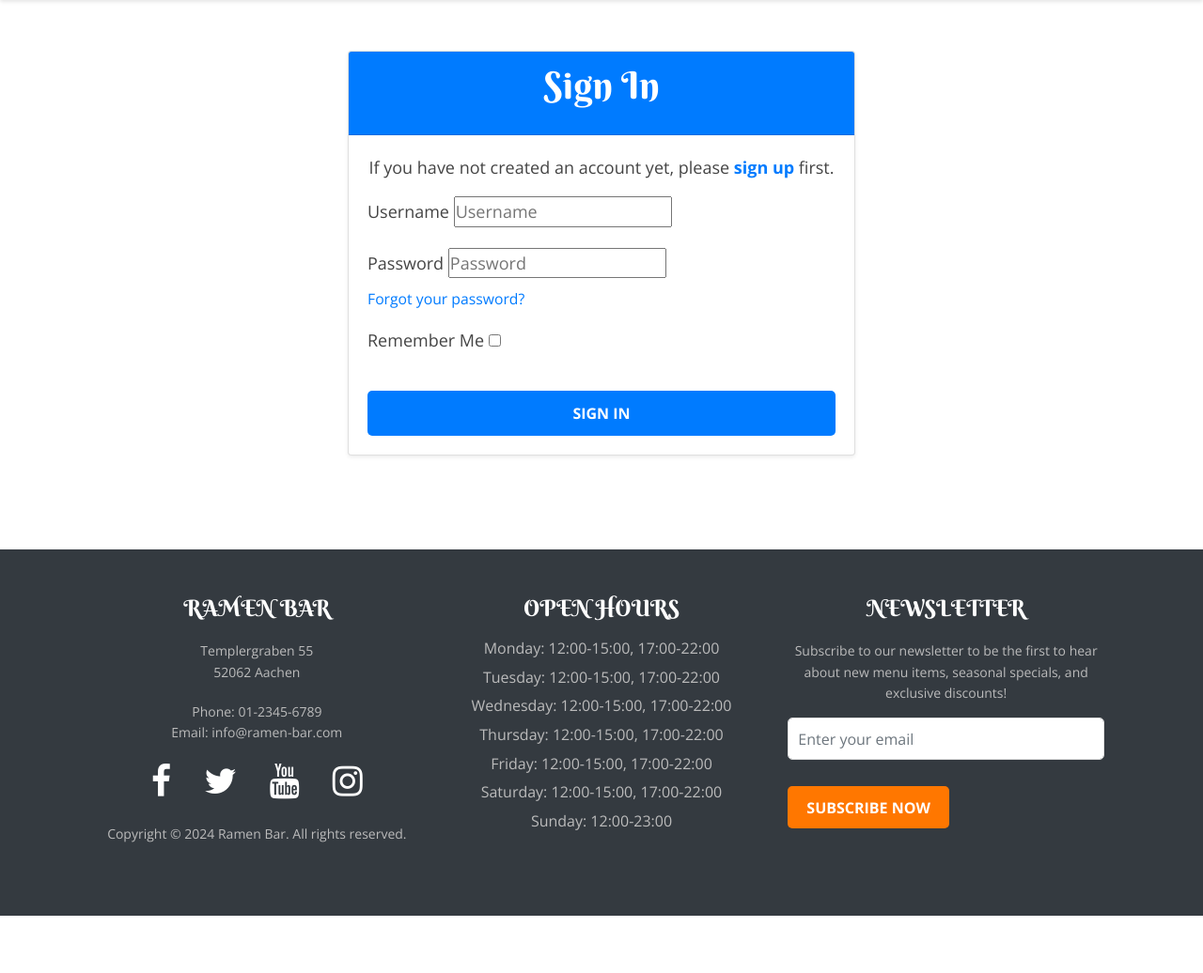
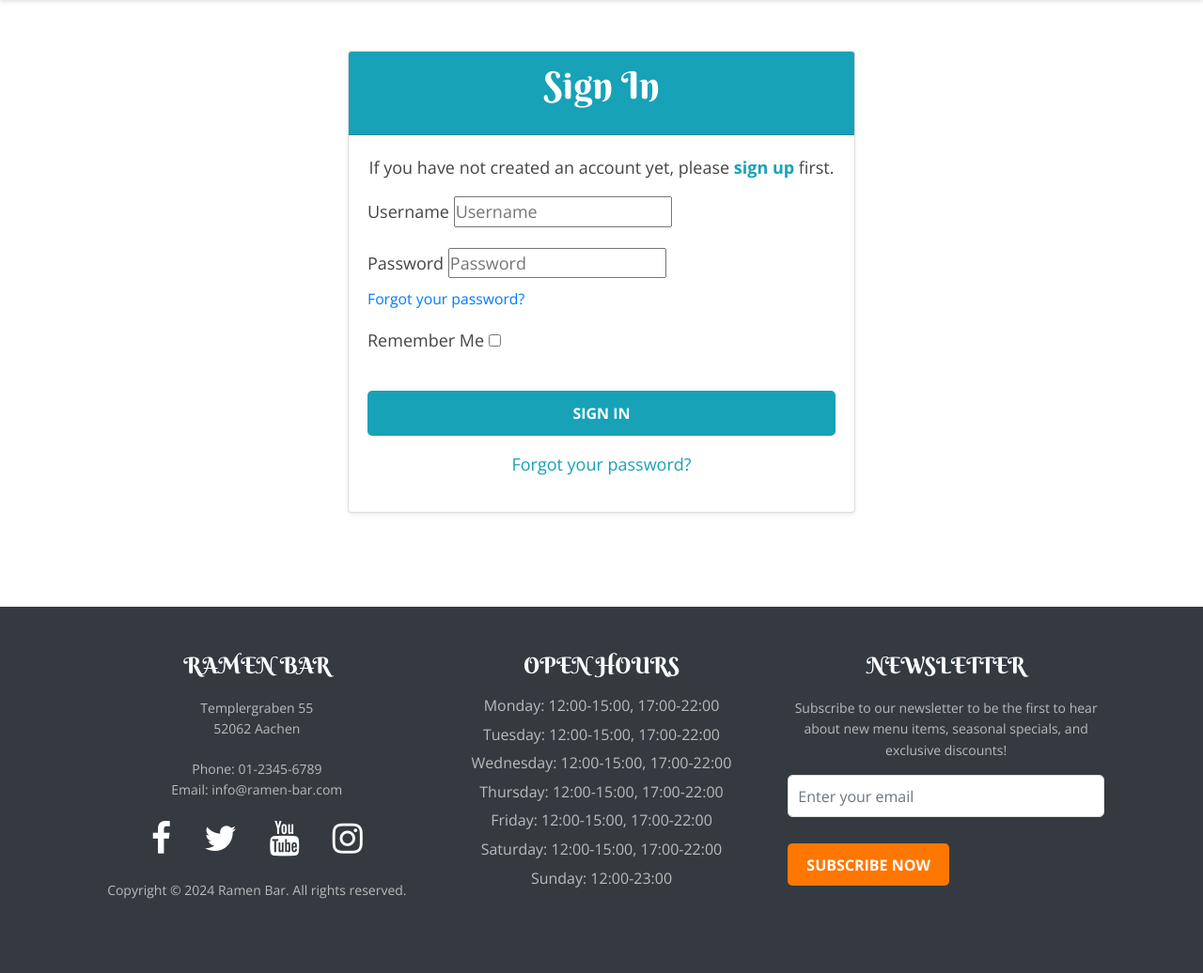
Before and after one commit to micmic210/booking-app, a Django app: page /accounts/login/ in a window 1280 px wide. Shown: the part 106-1142 px from the top of the page at 94% size. Before the commit the page ends 1081 px from the top, so only its background shows below. Run offline with Django 4.2, Linux system fonts and the light colour scheme; some libraries are stand-ins or nearby versions.

Commit message:
Update styling and unify templates for login, logout, and signup

```diff
--- a/templates/account/login.html
+++ b/templates/account/login.html
@@ -10,14 +10,14 @@
     <div class="row justify-content-center">
         <div class="col-md-6">
             <div class="card mt-5 shadow-sm">
-                <div class="card-header bg-primary text-white text-center">
+                <div class="card-header bg-info text-white text-center">
                     <h1 class="open-sans text-white">{% trans "Sign In" %}</h1>
                 </div>
                 <div class="card-body">
                     <p class="text-center">
                         {% blocktranslate %}
-                            If you have not created an account yet, please
-                            <a href="{{ signup_url }}" class="text-primary font-weight-bold">sign up</a> first.
+                        If you have not created an account yet, please
+                        <a href="{{ signup_url }}" class="text-info font-weight-bold">sign up</a> first.
                         {% endblocktranslate %}
                     </p>
 
@@ -32,20 +32,26 @@
                             <label for="{{ field.id_for_label }}">{{ field.label }}</label>
                             {{ field }}
                             {% if field.help_text %}
-                                <small class="form-text text-muted">{{ field.help_text }}</small>
+                            <small class="form-text text-muted">{{ field.help_text }}</small>
                             {% endif %}
                             {% for error in field.errors %}
-                                <div class="text-danger">{{ error }}</div>
+                            <div class="text-danger">{{ error }}</div>
                             {% endfor %}
                         </div>
                         {% endfor %}
 
                         {{ redirect_field }}
 
-                        <button type="submit" class="btn btn-primary btn-block mt-3">
+                        <button type="submit" class="btn btn-info btn-block mt-3">
                             {% trans "Sign In" %}
                         </button>
                     </form>
+                    <!-- Forgot password link -->
+                    <p class="text-center mt-3">
+                        <a href="{% url 'account_reset_password' %}" class="text-info">
+                            {% trans "Forgot your password?" %}
+                        </a>
+                    </p>
                 </div>
             </div>
         </div>
--- a/templates/account/logout.html
+++ b/templates/account/logout.html
@@ -10,7 +10,7 @@
     <div class="row justify-content-center">
         <div class="col-md-6">
             <div class="card mt-5 shadow-sm">
-                <div class="card-header bg-primary text-white text-center">
+                <div class="card-header bg-info text-white text-center">
                     <h1 class="open-sans text-white">{% trans "Sign Out" %}</h1>
                 </div>
                 <div class="card-body">
@@ -22,13 +22,13 @@
                     <form method="post" action="{{ logout_url }}">
                         {% csrf_token %}
                         {{ redirect_field }}
-                        <button type="submit" class="btn btn-primary btn-block mt-3">
+                        <button type="submit" class="btn btn-info btn-block mt-3">
                             {% trans "Sign Out" %}
                         </button>
                     </form>
 
                     <p class="text-center mt-4">
-                        <a href="{% url 'account_login' %}" class="text-primary">
+                        <a href="{% url 'account_login' %}" class="text-info">
                             {% trans "Return to Sign In" %}
                         </a>
                     </p>
```
Also changed, not shown: templates/account/signup.html (+4 -4 lines), 1 other file.
